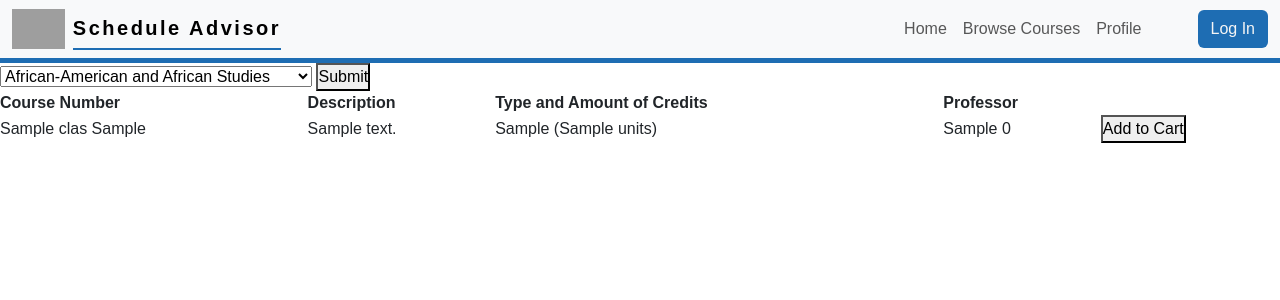
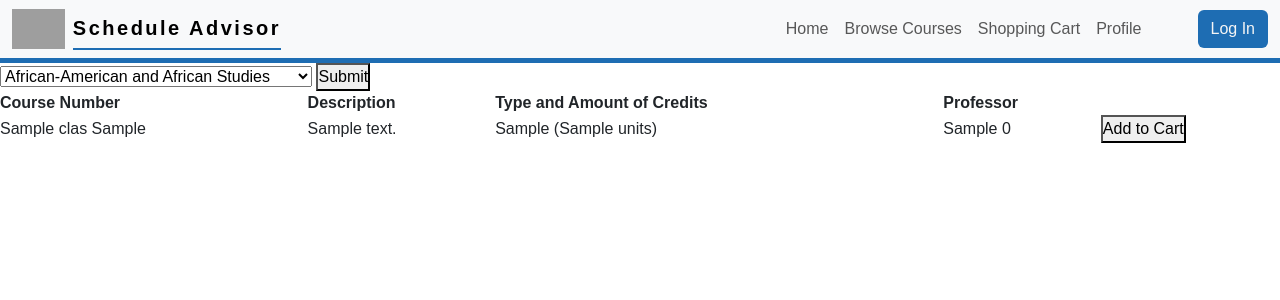
Before and after one commit to amohanraju/ScheduleAdvisorApp, a Django app: template myapp/templates/myapp/courses.html in a window 1280 px wide. Shown: the top 300 px of the page. Run offline with Django 3.2, Linux system fonts and the light colour scheme; the template is opened without the code that fills it: most values are stand-ins (such as "Sample title", 1, 10 or a date in 2020); some libraries are stand-ins or nearby versions; grey boxes are pictures that could not be loaded.

Commit message:
Fixed Issue Where Navbar was not uniform across all html pages (on browse courses page).

```diff
--- a/myapp/templates/myapp/courses.html
+++ b/myapp/templates/myapp/courses.html
@@ -30,6 +30,9 @@
               </li>
               <li class="nav-item">
                 <a class="nav-link" href="/accounts/profile/browse_courses">Browse Courses</a>
+              </li>
+              <li class="nav-item">
+                <a class="nav-link" href="/accounts/profile/shopping_cart">Shopping Cart</a>
               </li>
               <li class="nav-item">
                 <a class="nav-link" href="#">Profile</a>
@@ -139,7 +142,7 @@
       <th>Professor</th>
     </tr>
     {% for class_object, class in content %}
-    <tr class = "userShoppingCartTable">
+    <tr>
       <td>{{class.subject}} {{class.catalog_nbr}}</td>
       <td>{{class.descr}}</td>
       <td>{{class.section_type}} ({{class.units}})</td>
```
